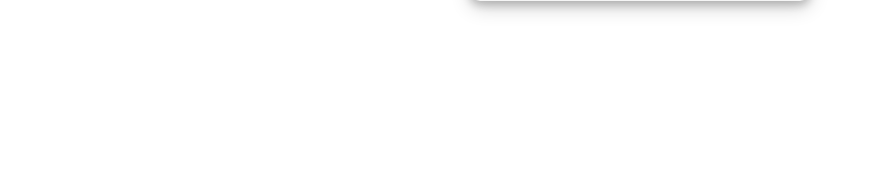
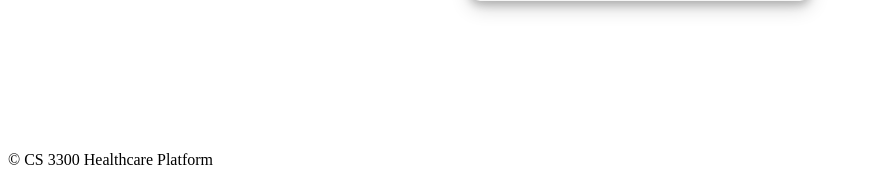
Before and after one commit to AzizAlghamdi/CS3300PROJECT, a Flask app: template templates/payment_confirmation.html in a window 1280 px wide. Shown: the part 657-834 px from the top of the page, without its empty margins (0-870 px from the left). Before the commit the page ends 670 px from the top, so only its background shows below. Run offline with Flask 3, Linux system fonts and the light colour scheme; the template is opened without the code that fills it, so the values that code supplies are empty; parts of the project's set-up code (start-up, migrations or seed data) failed here and were passed over.

Commit message:
Update payment_confirmation.html

```diff
--- a/templates/payment_confirmation.html
+++ b/templates/payment_confirmation.html
@@ -52,6 +52,9 @@
             </div>
         </div>
     </body>
+         <footer class="footer text-center">
+        &copy; CS 3300 Healthcare Platform
+    </footer>
 </html>
 
 <script>
```
